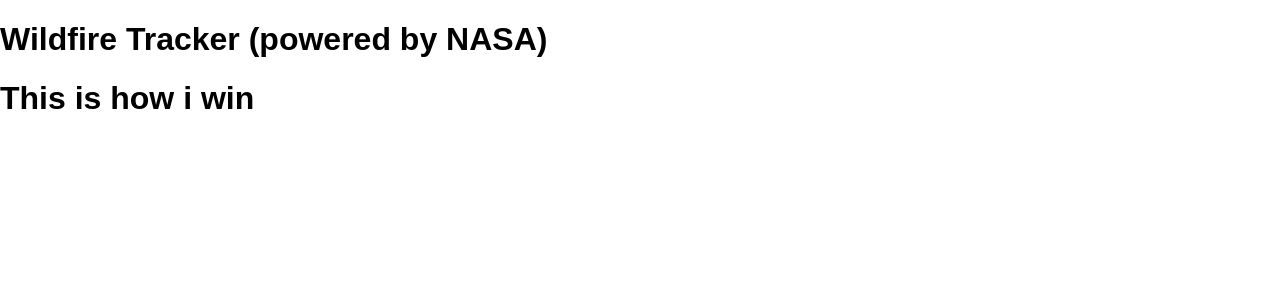
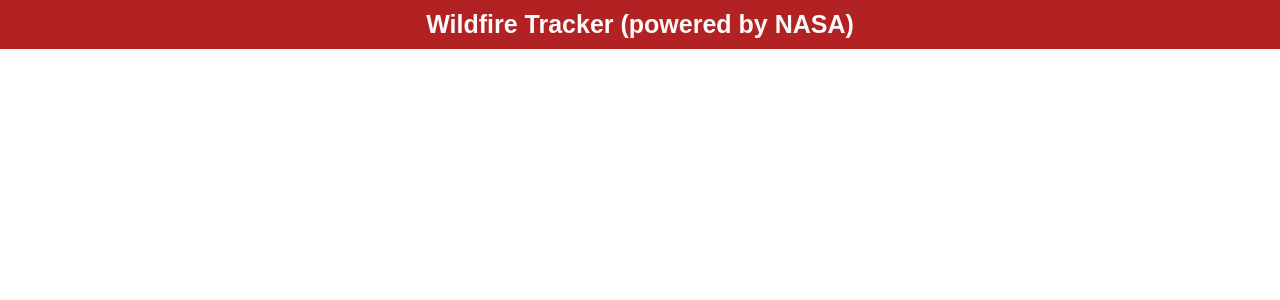
Before and after one commit to DebayoTomisin/Wild-Fire-Tracker, a React (Create React App) app: page / in a window 1280 px wide. Shown: the top 300 px of the page. Built offline with nearby package versions, Linux system fonts and the light colour scheme.

Commit message:
class added

```diff
--- a/src/AppR.js
+++ b/src/AppR.js
@@ -9,7 +9,6 @@
   return(
     <Provider store={store}>
       <Nasa/>
-      <h1>This is how i win</h1>
     </Provider>
   )
 }
--- a/src/components/Redux/Header.js
+++ b/src/components/Redux/Header.js
@@ -3,7 +3,7 @@
 
 const Header = () => {
   return(
-    <header>
+    <header className="header">
       <h1><Icon icon={locationIcon}/> Wildfire Tracker (powered by NASA)</h1>
     </header>
   )
```
